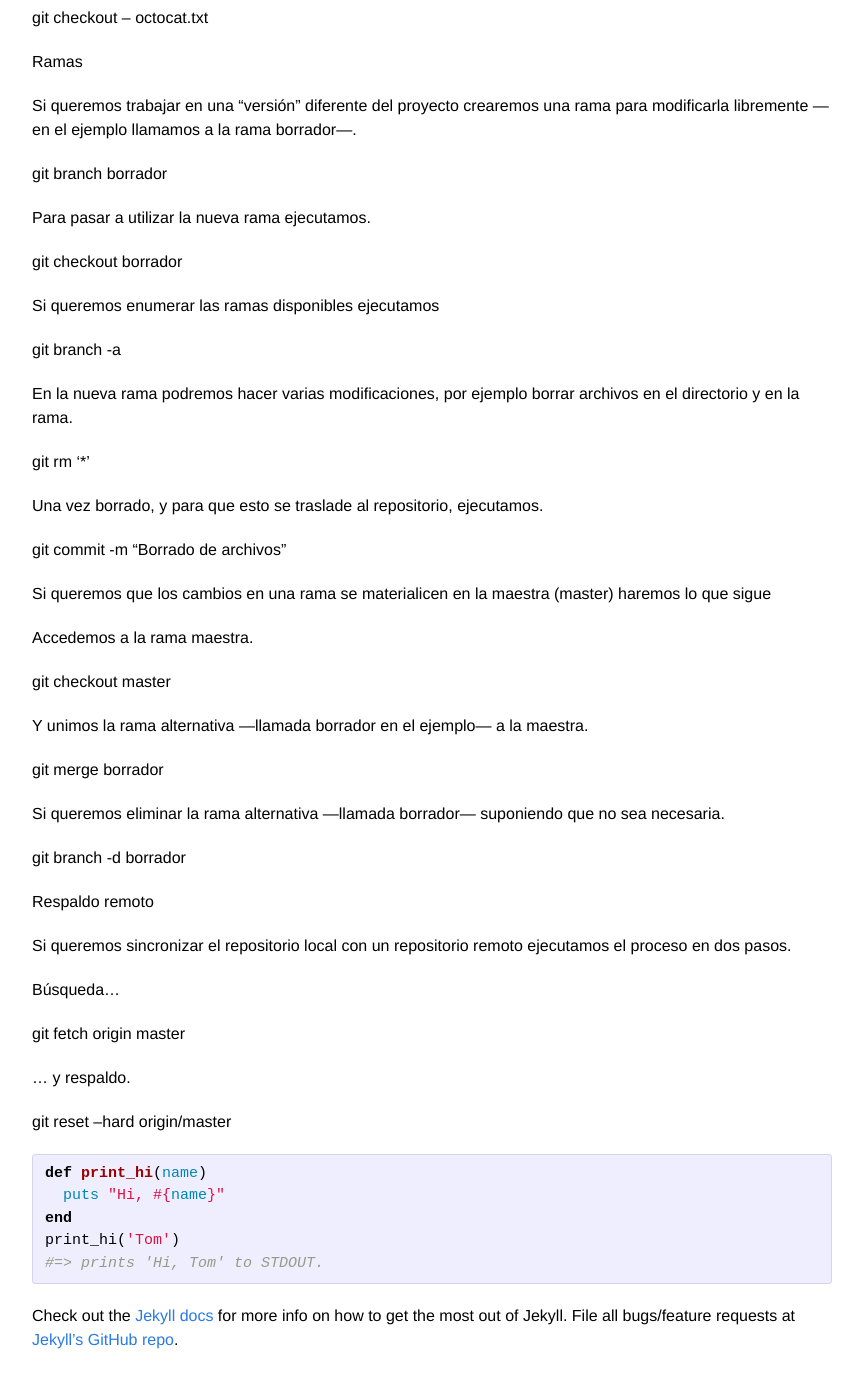
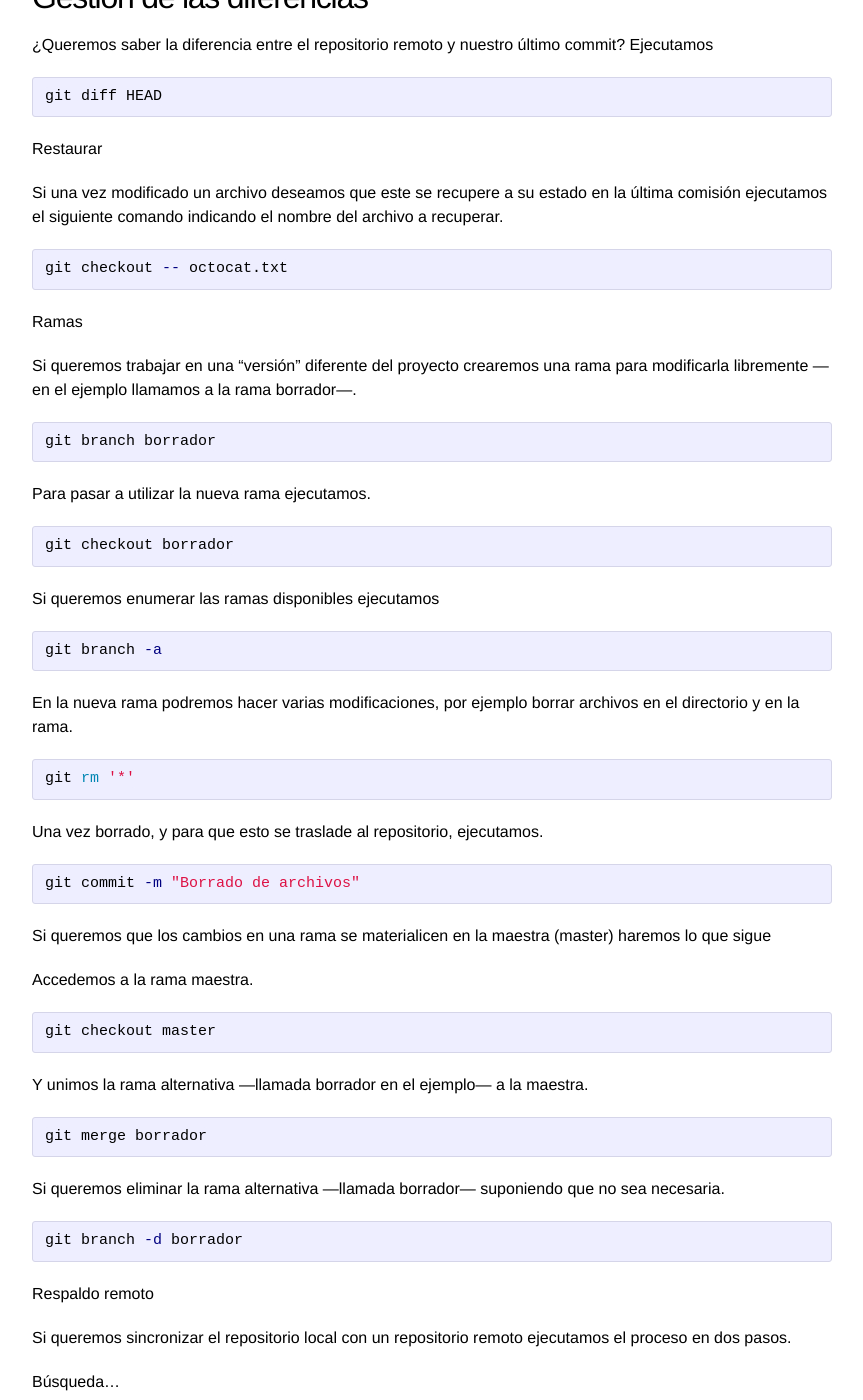
Before and after one commit to ddelaviuda/ddelaviuda.github.io, a Jekyll site: the page built from _posts/2016-07-05-Lo-básico-de-Git.markdown, in a window 1280 px wide and 1400 px high, scrolled down 2014 px. Shown: the whole window, without its empty margins (208-1071 px from the left). Built offline with Jekyll 4.4.1, drawn with Linux system fonts in a browser that asks for light colours; some of the changed text lies outside the part shown.

Commit message:
actualizado post git con highlight

```diff
--- a/_posts/2016-07-05-Lo-básico-de-Git.markdown
+++ b/_posts/2016-07-05-Lo-básico-de-Git.markdown
@@ -24,104 +24,106 @@ Y iniciamos el repositorio, este creará un directorio .git
 {% highlight bash %}git init{% endhighlight %}
 
 Adición de archivos/directorios al repositorio
-
+----------------------------------------------
 Cuando está creado el repositorio podemos ejecutar desde el directorio el comando git status, que nos mostrará todos los archivos que están en él y que no han sido añadidos al repositorio ---más sobre esto después---. Podemos probara a ejecutarlo vacío y tras haber añadido un fichero de prueba, git nos indicará que el fichero no está en el repositorio.
 
 Ejecutando el siguiente comando veremos como el fichero de prueba.txt se al seguimiento del repositorio, todavía no está incluido en él.
 
+{% highlight bash %}
 git add prueba.txt
-
+{% endhighlight %}
 Se pueden añadir varios archivos con el comodín * si usamos ''.
-
+{% highlight bash %}
 git add '*.txt'
-
+{% endhighlight %}
 Si ejecutasemos después git status git indicará que el repositorio está al día ---siempre que prueba.txt fuese el único archivo en el directorio---.
 
 El fichero prueba.txt todavía sólo está en observación, si queremos añadir --cometer-- todos los ficheros en observación al respositorio ejecutamos el siguiente comando ---la opción -m permite añadir un comentario, es recomendable---.
-
+{% highlight bash %}
 git commit -m "comentario sobre la comisión"
-
+{% endhighlight %}
 Si queremos eliminar de observación (stage) un archivo añadido antes de una comisión ejecutamos.
-
+{% highlight bash %}
 git reset HEAD prueba.txt
-
+{% endhighlight %}
 Repositorios remotos (GitHub)
+-----------------------------
 Subir
 
 Para guardar nuestro repositorio en remoto y hacer comisiones contra él será necesario darle un nombre y asociarle una URL, el repositorio de GitHub es muy práctico para ello. Se suele usar origin como nombre para el repositorio remoto.
-
+{% highlight bash %}
 git remote add origin https://github.com/usuario/nombre_repositorio
-
+{% endhighlight %}
 Para actualizar el repositorio remoto usamos push tal y como sigue ---la opción -u es para que git recuerde los parámetros y usando git push git añada origin y master, más sobre master después---. Es necesario que el directorio remoto no tenga nada en él, de otro modo el comando dará un error.
 {% highlight bash %}
-0$ git push -u origin master
+git push -u origin master
 {% endhighlight %}
 Bajar
 
 Si se han hecho cambios en el repositorio remoto que ahora queremos tener ejectuamos
-
+{% highlight bash %}
 git pull origin master
-
+{% endhighlight %}
 Gestión de las diferencias
-
+--------------------------
 ¿Queremos saber la diferencia entre el repositorio remoto y nuestro último commit? Ejecutamos
-
+{% highlight bash %}
 git diff HEAD
-
+{% endhighlight %}
 Restaurar
 
 Si una vez modificado un archivo deseamos que este se recupere a su estado en la última comisión ejecutamos el siguiente comando indicando el nombre del archivo a recuperar.
-
+{% highlight bash %}
 git checkout -- octocat.txt
-
+{% endhighlight %}
 Ramas
 
 Si queremos trabajar en una "versión" diferente del proyecto crearemos una rama para modificarla libremente ---en el ejemplo llamamos a la rama borrador---.
-
+{% highlight bash %}
 git branch borrador
-
+{% endhighlight %}
 Para pasar a utilizar la nueva rama ejecutamos.
-
+{% highlight bash %}
 git checkout borrador
-
+{% endhighlight %}
 Si queremos enumerar las ramas disponibles ejecutamos
-
+{% highlight bash %}
 git branch -a
-
+{% endhighlight %}
 En la nueva rama podremos hacer varias modificaciones, por ejemplo borrar archivos en el directorio y en la rama.
-
+{% highlight bash %}
 git rm '*'
-
+{% endhighlight %}
 Una vez borrado, y para que esto se traslade al repositorio, ejecutamos.
-
+{% highlight bash %}
 git commit -m "Borrado de archivos"
-
+{% endhighlight %}
 Si queremos que los cambios en una rama se materialicen en la maestra (master) haremos lo que sigue
 
 Accedemos a la rama maestra.
-
+{% highlight bash %}
 git checkout master
-
+{% endhighlight %}
 Y unimos la rama alternativa ---llamada borrador en el ejemplo--- a la maestra.
-
+{% highlight bash %}
 git merge borrador
-
+{% endhighlight %}
 Si queremos eliminar la rama alternativa ---llamada borrador--- suponiendo que no sea necesaria.
-
+{% highlight bash %}
 git branch -d borrador
-
+{% endhighlight %}
 Respaldo remoto
 
 Si queremos sincronizar el repositorio local con un repositorio remoto ejecutamos el proceso en dos pasos.
 
 Búsqueda...
-
+{% highlight bash %}
 git fetch origin master
-
+{% endhighlight %}
 ... y respaldo.
-
+{% highlight bash %}
 git reset --hard origin/master
-
+{% endhighlight %}
 {% highlight ruby %}
 def print_hi(name)
   puts "Hi, #{name}"
```
